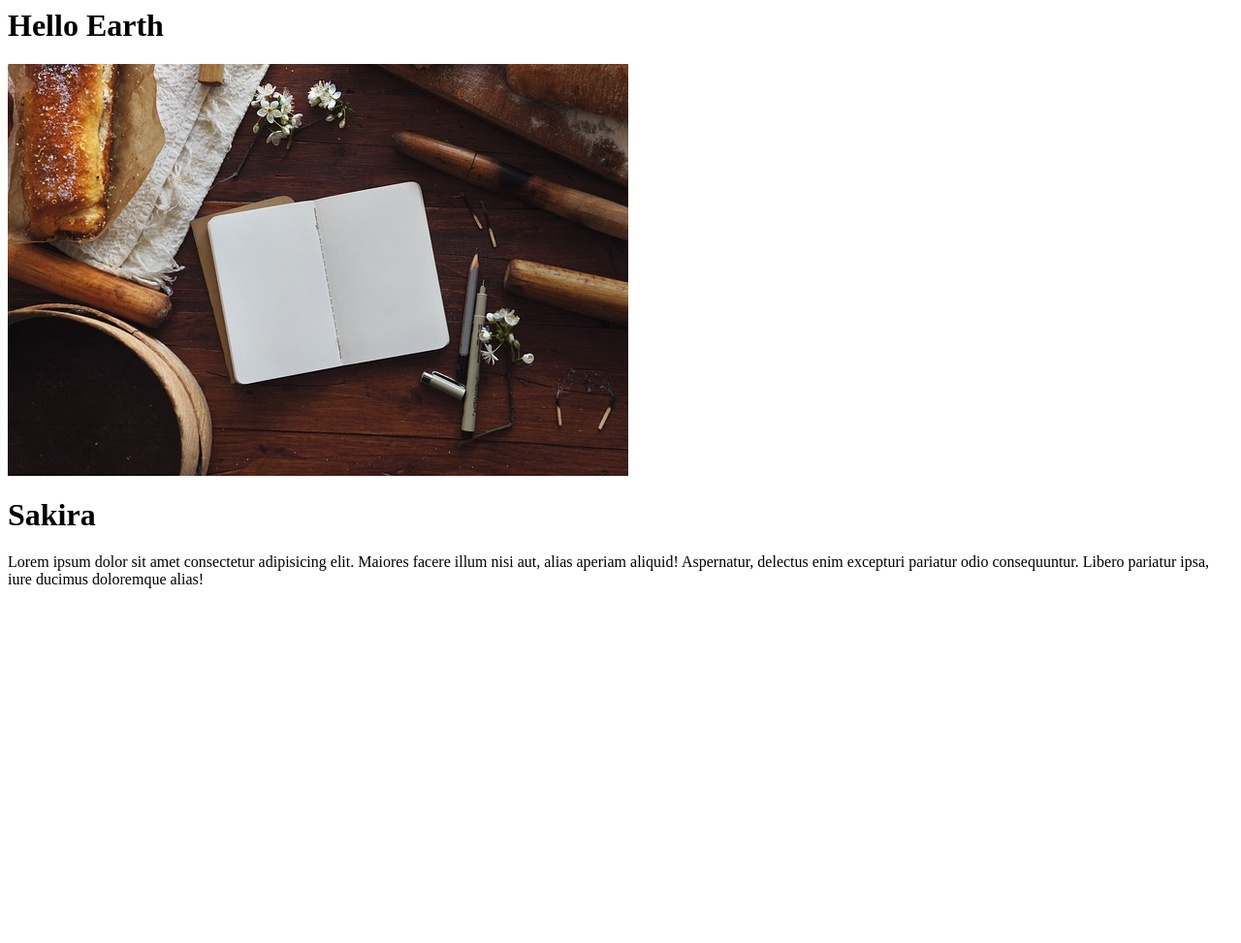
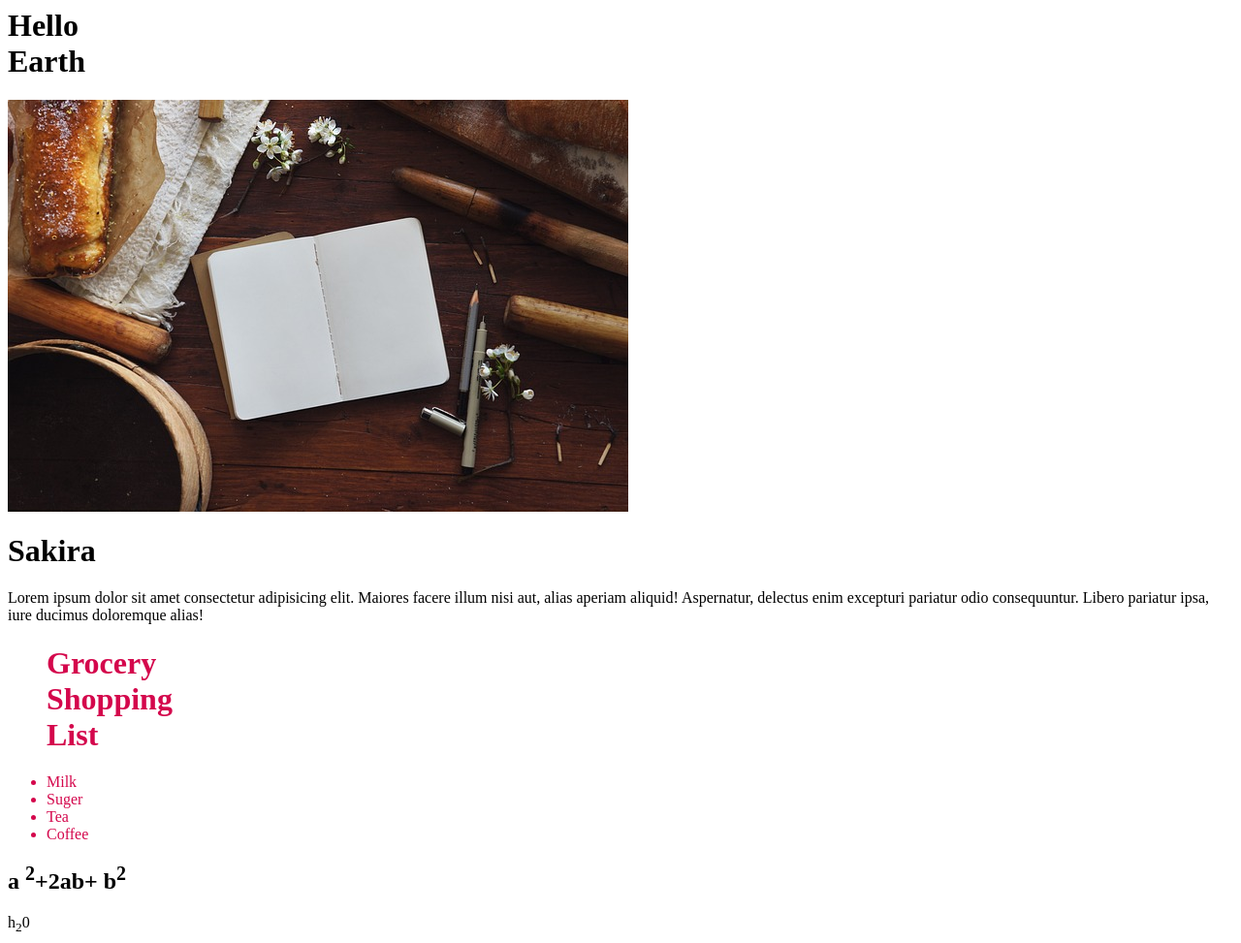
Before and after one commit to sakira2011/sakira, a plain HTML site: page index.html in a window 1280 px wide. Shown: the whole page at 97% size. Before the commit the page ends 800 px from the top, so only its background shows below. Drawn offline with Linux system fonts and the light colour scheme.

Commit message:
third commit

```diff
--- a/index.html
+++ b/index.html
@@ -1,12 +1,29 @@
 <html>
 <head>
+    <style>
+
+h1{width: 40px;}
+
+
+
+    </style>
     <title> Hello! T^his is my first Htmlm.</title>
 </head>
 <body>
 <h1> Hello Earth</h1>
 <img src="book-1869969_640.jpg">
 <h1> Sakira</h1>
-<p> Lorem ipsum dolor sit amet consectetur adipisicing elit. Maiores facere illum nisi aut, alias aperiam aliquid! Aspernatur, delectus enim excepturi pariatur odio consequuntur. Libero pariatur ipsa, iure ducimus doloremque alias!</p>
+<p> Lorem ipsum dolor sit amet consectetur adipisicing elit. Maiores facere illum nisi aut, alias aperiam aliquid! Aspernatur, delectus enim excepturi pariatur odio consequuntur. Libero pariatur ipsa, iure ducimus doloremque alias!
+</p>
+<ul style="color: rgb(212, 7, 76);">
+    <h1 >Grocery Shopping List</h1>
+    <li>Milk</li>
+    <li>Suger</li>
+    <li>Tea</li>
+    <li>Coffee</li>
+</ul>
+<h2>a <sup>2</sup>+2ab+ b<sup>2</sup></h2>
+h<sub>2</sub>0
 </body>
 
 
```
Also changed, not shown: flowers-5839544_640.jpg (added), 1 other file.
